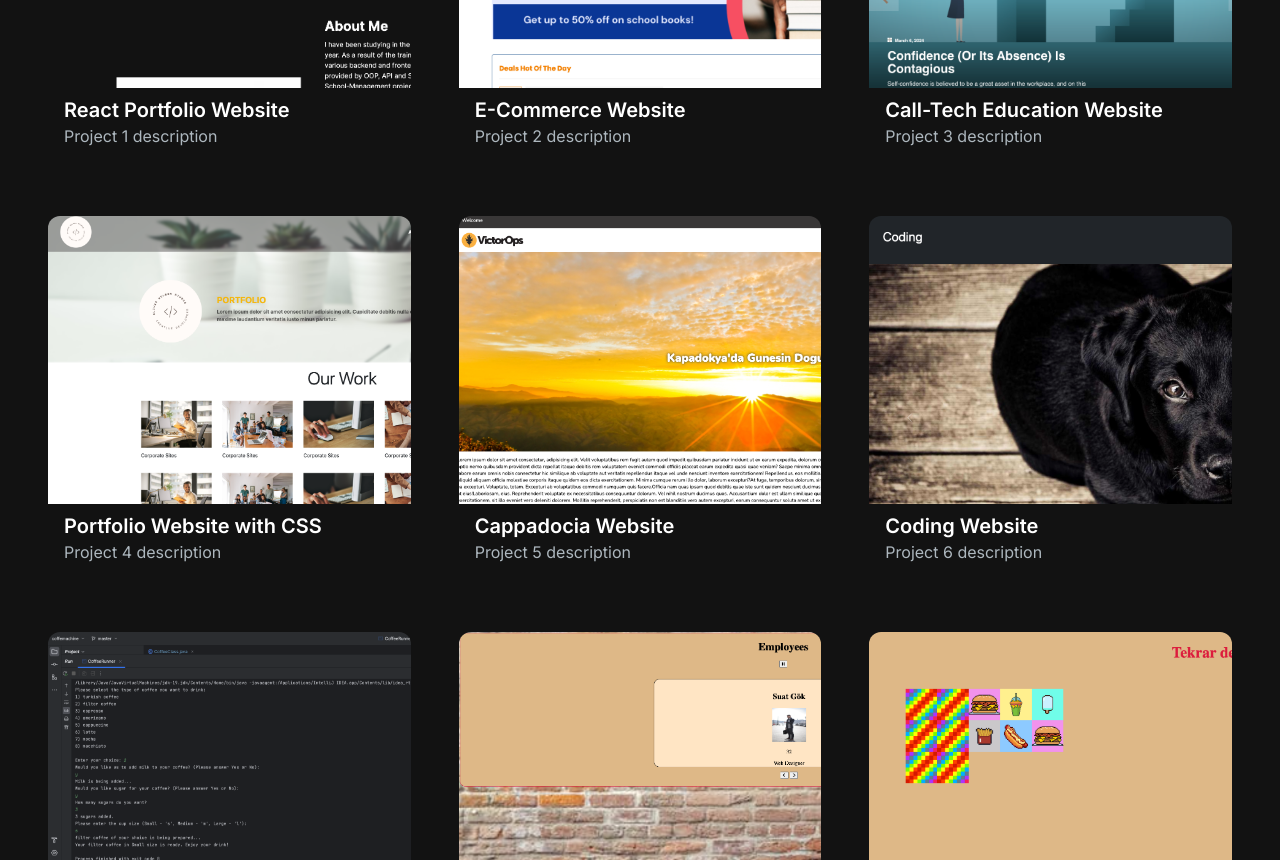
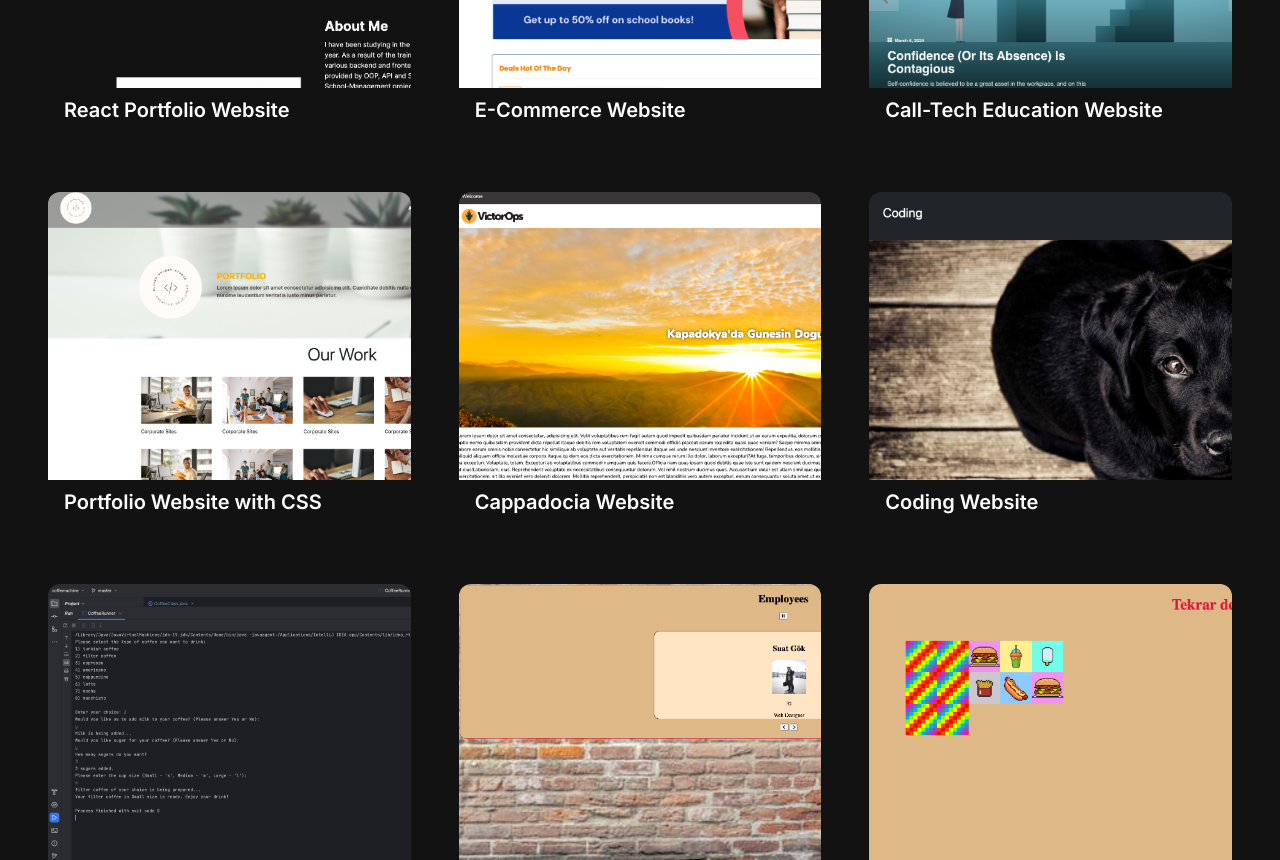
Before and after one commit to esraarnusaslan/My-Portfolio, a Next.js app: page / in a window 1280 px wide. Shown: the part 1940-2800 px from the top of the page. Built offline with nearby package versions, Linux system fonts and the light colour scheme.

Commit message:
"project card organized"

```diff
--- a/src/app/components/ProjectCard.jsx
+++ b/src/app/components/ProjectCard.jsx
@@ -2,7 +2,7 @@ import React from 'react';
 import { CodeBracketIcon, EyeIcon } from '@heroicons/react/24/outline';
 import Link from 'next/link';
 
-const ProjectCard = ({ imgUrl, title, description, gitUrl, previewUrl }) => {
+const ProjectCard = ({ imgUrl, title, gitUrl, showEyeIcon }) => {
     return (
         <div>
             <div
@@ -15,21 +15,24 @@ const ProjectCard = ({ imgUrl, title, description, gitUrl, previewUrl }) => {
                 <div className="overlay items-center justify-center absolute top-0 left-0 w-full h-full bg-[#181818] bg-opacity-0 hidden group-hover:flex group-hover:bg-opacity-80 transition-all duration-500 ">
                     <Link
                         href={gitUrl}
+                        target="_blank"
                         className="h-14 w-14 mr-2 border-2 relative rounded-full border-[#ADB7BE] hover:border-white group/link"
                     >
                         <CodeBracketIcon className="h-10 w-10 text-[#ADB7BE] absolute top-1/2 left-1/2 transform -translate-x-1/2 -translate-y-1/2  cursor-pointer group-hover/link:text-white" />
                     </Link>
-                    <Link
-                        href={previewUrl}
-                        className="h-14 w-14 border-2 relative rounded-full border-[#ADB7BE] hover:border-white group/link"
-                    >
-                        <EyeIcon className="h-10 w-10 text-[#ADB7BE] absolute top-1/2 left-1/2 transform -translate-x-1/2 -translate-y-1/2  cursor-pointer group-hover/link:text-white" />
-                    </Link>
+                    {showEyeIcon && (
+                        <Link
+                            href={imgUrl}
+                            target="_blank"
+                            className="h-14 w-14 border-2 relative rounded-full border-[#ADB7BE] hover:border-white group/link"
+                        >
+                            <EyeIcon className="h-10 w-10 text-[#ADB7BE] absolute top-1/2 left-1/2 transform -translate-x-1/2 -translate-y-1/2  cursor-pointer group-hover/link:text-white" />
+                        </Link>
+                    )}
                 </div>
             </div>
             <div className="text-white rounded-b-xl mt-2 mb-5 bg-[#181818]py-6 px-4">
                 <h5 className="text-xl font-semibold">{title}</h5>
-                <p className="text-[#ADB7BE]">{description}</p>
             </div>
         </div>
     );
--- a/src/app/components/ProjectsSection.jsx
+++ b/src/app/components/ProjectsSection.jsx
@@ -8,173 +8,135 @@ const projectsData = [
     {
         id: 1,
         title: 'React Portfolio Website',
-        description: 'Project 1 description',
         image: '/images/projects/portfolio.png',
         tag: ['All', 'Web'],
-        gitUrl: '/',
-        previewUrl: '/',
+        gitUrl: 'https://github.com/esraarnusaslan/My-Portfolio',
     },
     {
         id: 2,
         title: 'E-Commerce Website',
-        description: 'Project 2 description',
         image: '/images/projects/e-commerce.png',
         tag: ['All', 'Web'],
-        gitUrl: '/',
-        previewUrl: '/',
+        gitUrl: 'https://allovercommerce.com/',
     },
     {
         id: 3,
         title: 'Call-Tech Education Website',
-        description: 'Project 3 description',
         image: '/images/projects/call-tech.png',
         tag: ['All', 'Web'],
-        gitUrl: '/',
-        previewUrl: '/',
+        gitUrl: 'https://www.caltech.edu/',
     },
     {
         id: 4,
         title: 'Portfolio Website with CSS',
-        description: 'Project 4 description',
         image: '/images/projects/portfolio-example.png',
         tag: ['All', 'Mobile'],
-        gitUrl: '/',
-        previewUrl: '/',
+        gitUrl: 'https://github.com/esraarnusaslan/BOOTSTRAP/tree/main/youtube/sosyal-bilisim',
     },
     {
         id: 5,
         title: 'Cappadocia Website',
-        description: 'Project 5 description',
         image: '/images/projects/cappadocia.png',
         tag: ['All', 'Mobile'],
-        gitUrl: '/',
-        previewUrl: '/',
+        gitUrl: 'https://github.com/esraarnusaslan/CSS/blob/main/Css%20Ders/batch-153-54-178-CSS/day10/48-practice.html',
     },
     {
         id: 6,
         title: 'Coding Website',
-        description: 'Project 6 description',
         image: '/images/projects/coding-website.png',
         tag: ['All', 'Web'],
-        gitUrl: '/',
-        previewUrl: '/',
+        gitUrl: 'https://github.com/esraarnusaslan/BOOTSTRAP/blob/main/patika/bootstrap/demo.html',
     },
     {
         id: 7,
         title: 'Coffee Machine',
-        description: 'Project 7 description',
         image: '/images/projects/coffee-machine.png',
         tag: ['All', 'Mobile'],
-        gitUrl: '/',
-        previewUrl: '/',
+        gitUrl: 'https://github.com/esraarnusaslan/',
     },
     {
         id: 8,
         title: 'Employees Website',
-        description: 'Project 8 description',
         image: '/images/projects/employees.png',
         tag: ['All', 'Web'],
-        gitUrl: '/',
-        previewUrl: '/',
+        gitUrl: 'https://github.com/esraarnusaslan/JAVASCRIPT/tree/main/Practice/day05',
     },
     {
         id: 9,
         title: 'Game',
-        description: 'Project 9 description',
         image: '/images/projects/game.png',
         tag: ['All', 'Mobile'],
-        gitUrl: '/',
-        previewUrl: '/',
+        gitUrl: 'https://github.com/esraarnusaslan/JAVASCRIPT/tree/main/Practice/day08',
     },
     {
         id: 10,
         title: 'Generate Number',
-        description: 'Project 10 description',
         image: '/images/projects/generate-number.png',
         tag: ['All', 'Mobile'],
-        gitUrl: '/',
-        previewUrl: '/',
+        gitUrl: 'https://github.com/esraarnusaslan/JAVASCRIPT/tree/main/Asabeneh-Github/day23',
     },
     {
         id: 11,
         title: 'Keyboard Key Code',
-        description: 'Project 11 description',
         image: '/images/projects/keyboard-key-code.png',
         tag: ['All', 'Mobile'],
-        gitUrl: '/',
-        previewUrl: '/',
+        gitUrl: 'https://github.com/esraarnusaslan/JAVASCRIPT/tree/main/Asabeneh-Github/day23',
     },
     {
         id: 12,
         title: 'Login Website',
-        description: 'Project 12 description',
         image: '/images/projects/login.png',
         tag: ['All', 'Web'],
-        gitUrl: '/',
-        previewUrl: '/',
+        gitUrl: 'https://github.com/esraarnusaslan/CSS/blob/main/Css%20Practice/day04/login-form.html',
     },
     {
         id: 13,
         title: 'Medium Website',
-        description: 'Project 13 description',
         image: '/images/projects/medium-website.png',
         tag: ['All', 'Mobile'],
-        gitUrl: '/',
-        previewUrl: '/',
+        gitUrl: 'https://github.com/esraarnusaslan/BOOTSTRAP/blob/main/patika/bootstrap/medium.html',
     },
     {
         id: 14,
         title: 'Powered By Technology Website',
-        description: 'Project 14 description',
         image: '/images/projects/powered-by-technology.png',
         tag: ['All', 'Web'],
-        gitUrl: '/',
-        previewUrl: '/',
+        gitUrl: 'https://github.com/esraarnusaslan/BOOTSTRAP/tree/main/practice/day01',
     },
     {
         id: 15,
         title: 'Products Website',
-        description: 'Project 15 description',
         image: '/images/projects/products.png',
         tag: ['All', 'Web'],
-        gitUrl: '/',
-        previewUrl: '/',
+        gitUrl: 'https://github.com/esraarnusaslan/JAVASCRIPT/tree/main/Practice/day05',
     },
     {
         id: 16,
         title: 'React Pages Website',
-        description: 'Project 16 description',
         image: '/images/projects/react-pages.png',
         tag: ['All', 'Web'],
-        gitUrl: '/',
-        previewUrl: '/',
+        gitUrl: 'https://github.com/esraarnusaslan/React-Reducer',
     },
     {
         id: 17,
         title: 'Search For Something Website',
-        description: 'Project 17 description',
         image: '/images/projects/search-for-something.png',
         tag: ['All', 'Mobile'],
-        gitUrl: '/',
-        previewUrl: '/',
+        gitUrl: 'https://github.com/esraarnusaslan/Image-Finding-App',
     },
     {
         id: 18,
         title: 'Seat Catalog Website',
-        description: 'Project 18 description',
         image: '/images/projects/seat-catalog.png',
         tag: ['All', 'Web'],
-        gitUrl: '/',
-        previewUrl: '/',
+        gitUrl: 'https://github.com/esraarnusaslan/CSS/tree/main/Css%20Practice/day05',
     },
     {
         id: 19,
         title: 'Sign Up Website',
-        description: 'Project 19 description',
         image: '/images/projects/sign-up.png',
         tag: ['All', 'Web'],
-        gitUrl: '/',
-        previewUrl: '/',
+        gitUrl: 'https://github.com/esraarnusaslan/BOOTSTRAP/tree/main/practice/day02',
     },
 ];
 
@@ -230,10 +192,9 @@ const ProjectsSection = () => {
                         <ProjectCard
                             key={project.id}
                             title={project.title}
-                            description={project.description}
                             imgUrl={project.image}
                             gitUrl={project.gitUrl}
-                            previewUrl={project.previewUrl}
+                            showEyeIcon={project.title !=="E-Commerce Website" && project.title !== "Call-Tech Education Website"}
                         />
                     </motion.li>
                 ))}
```
